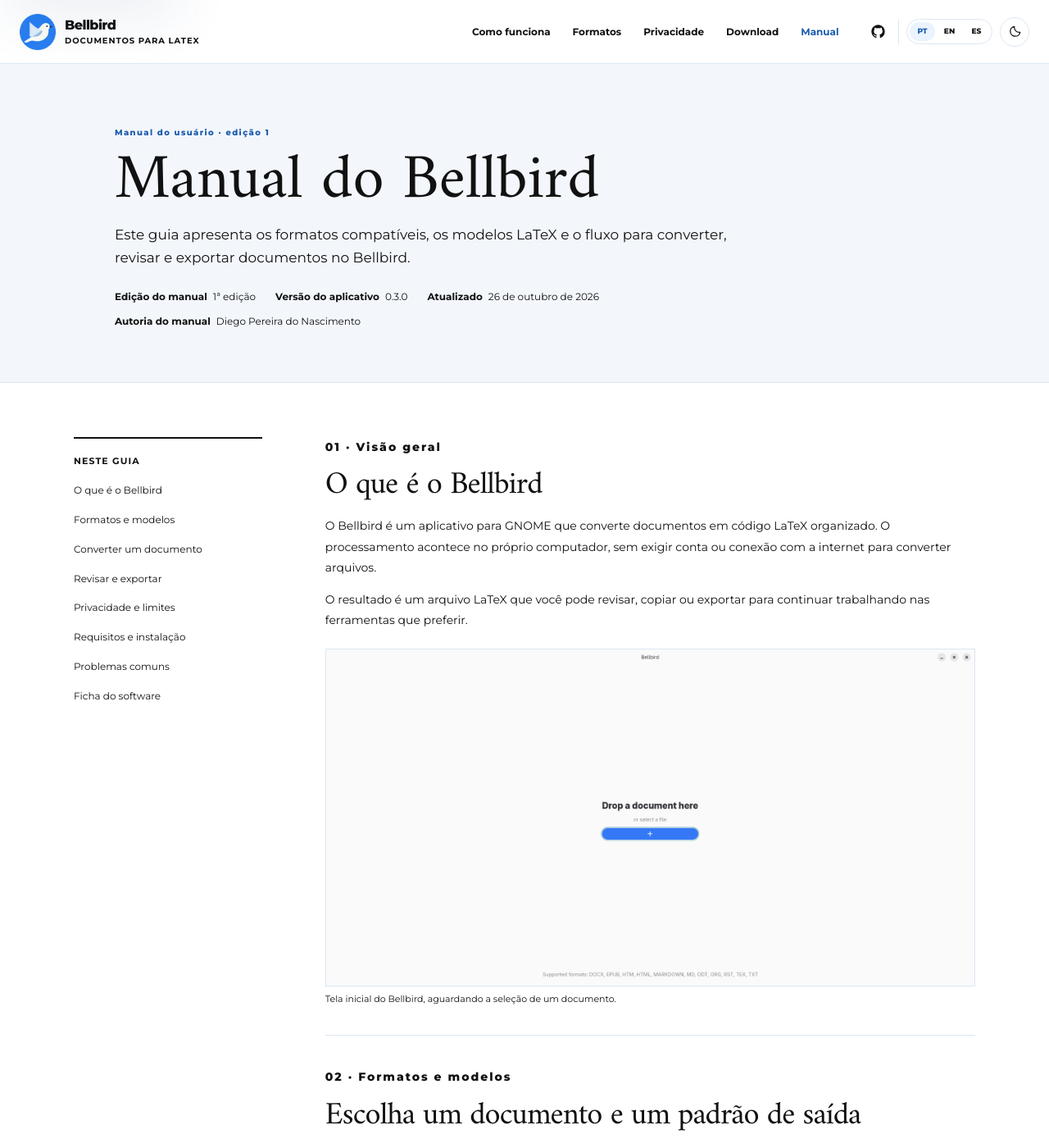
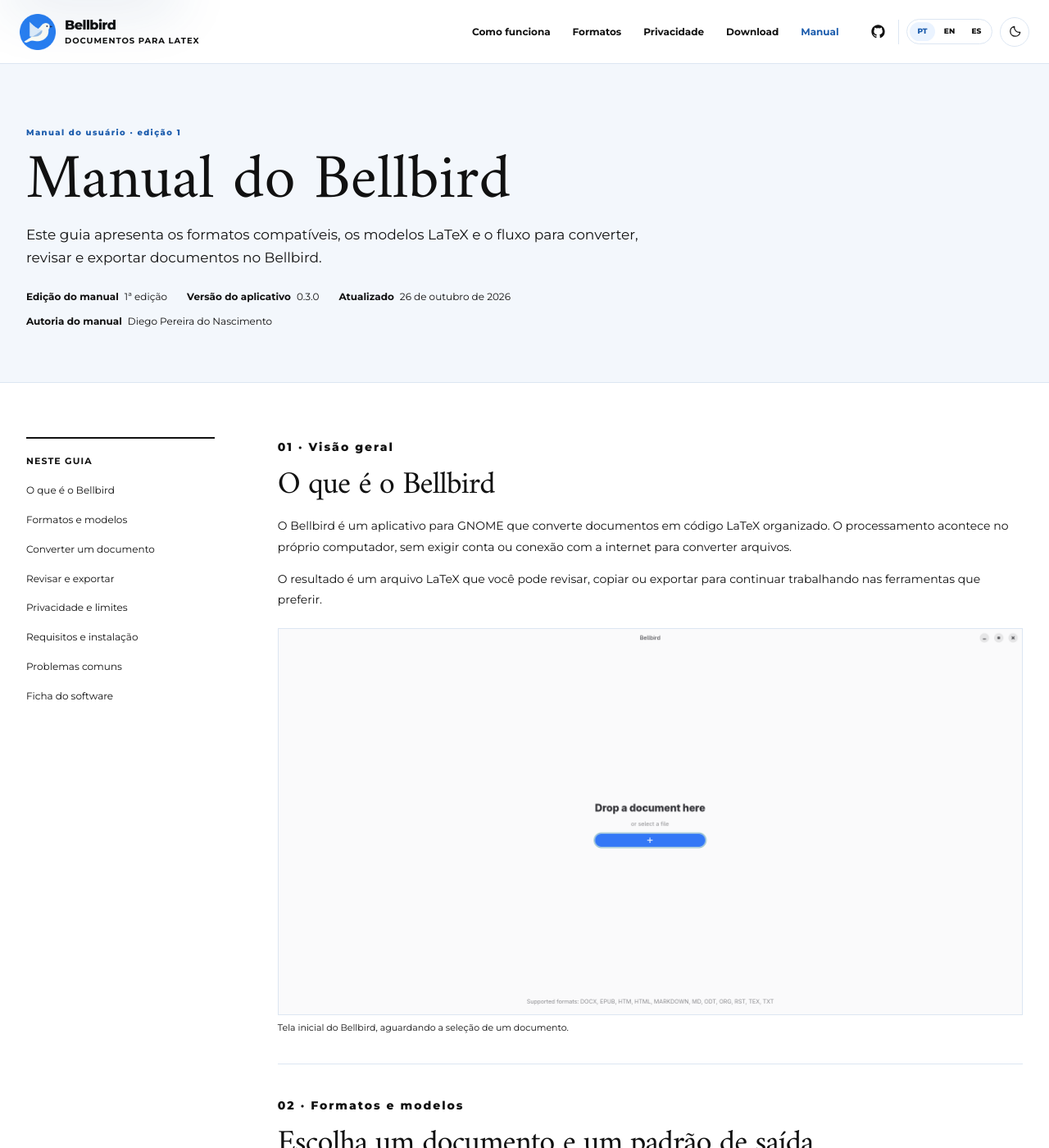
Before and after one commit to diegopn/bellbird-site, a Jekyll site: the page built from manual/index.html, in a window 1280 px wide and 1400 px high. Shown: the whole window at 82% size. Built offline with Jekyll 4.4.1, drawn with Linux system fonts in a browser that asks for light colours.

```diff
--- a/src/css/style.css
+++ b/src/css/style.css
@@ -40,14 +40,13 @@
 /* User manual */
 .manual-page .skip-link{border-radius:0}
 .manual-hero{padding-block:76px 64px;border-bottom:1px solid var(--line);background:var(--soft)}
-.manual-hero .wrap{max-width:1000px}
 .manual-hero h1{max-width:780px;margin:14px 0;font-size:clamp(3rem,6vw,5rem);line-height:.96}
 .manual-intro{max-width:760px;color:var(--copy);font-size:17px}
 .manual-meta{display:flex;flex-wrap:wrap;gap:10px 24px;margin:24px 0 0;color:var(--muted);font-size:12px}
 .manual-meta span{display:inline-flex;gap:7px}
 .manual-meta b{color:var(--ink)}
 .manual-meta .manual-meta-author{flex-basis:100%}
-.manual-layout{display:grid;grid-template-columns:minmax(180px,230px) minmax(0,1fr);align-items:start;gap:clamp(30px,6vw,84px);max-width:1100px;padding-block:66px 100px}
+.manual-layout{display:grid;grid-template-columns:minmax(180px,230px) minmax(0,1fr);align-items:start;gap:clamp(30px,6vw,84px);padding-block:66px 100px}
 .manual-toc{position:sticky;top:100px;padding:20px 0;border-top:2px solid var(--ink)}
 .manual-toc h2{margin:0 0 12px;font:700 11px/1.4 var(--sans);letter-spacing:.1em;text-transform:uppercase}
 .manual-toc ol{display:grid;gap:4px;margin:0;padding:0;list-style:none}
```
